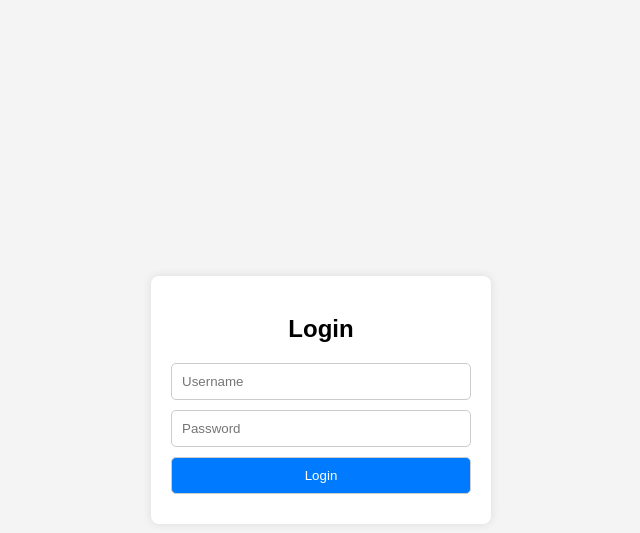
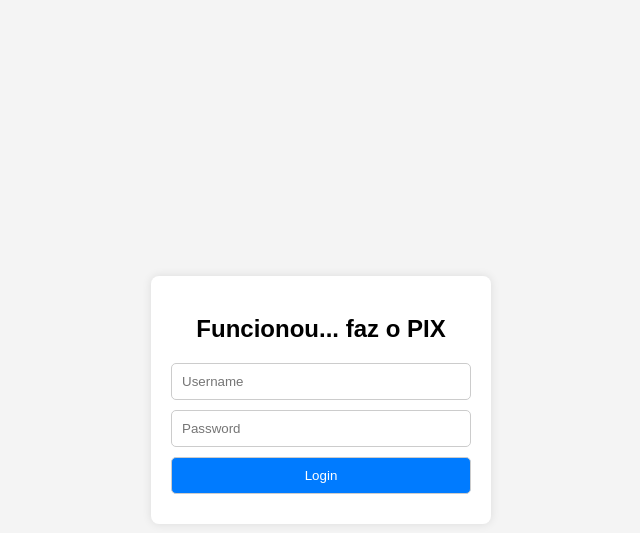
Before and after one commit to LucasEugenioGoncalves/testeNetBeans, a PHP site: page /pix.php in a window 1280 px wide. Shown: the top 533 px of the page, without its empty margins (319-959 px from the left). Run offline with PHP 8.4, Linux system fonts and the light colour scheme.

Commit message:
teste 12345

```diff
--- a/pix.php
+++ b/pix.php
@@ -59,7 +59,7 @@ if(isset($_SESSION['username'])) {
 </head>
 <body>
     <div class="container">
-        <h2>Login</h2>
+        <h2>Funcionou... faz o PIX</h2>
         <form action="login.php" method="post">
             <input type="text" name="username" placeholder="Username" required>
             <input type="password" name="password" placeholder="Password" required>
```
